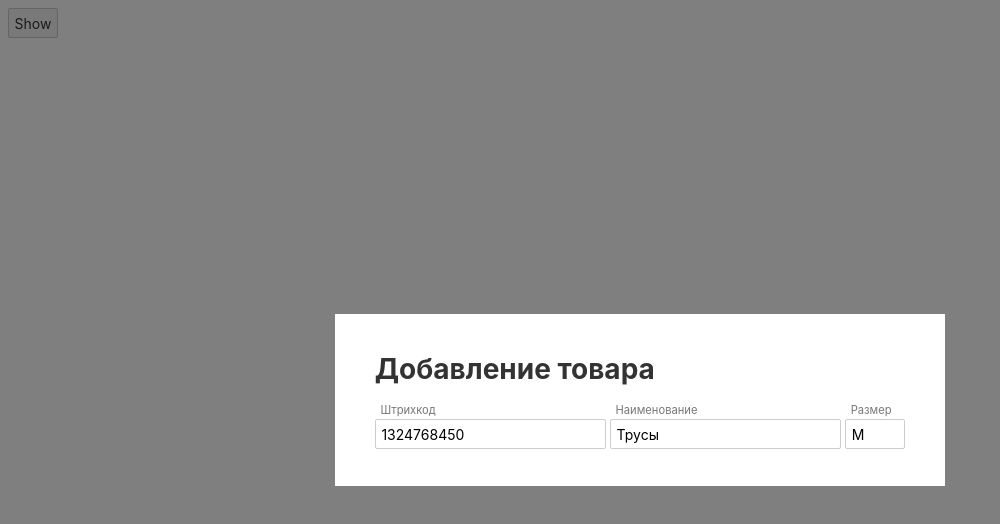
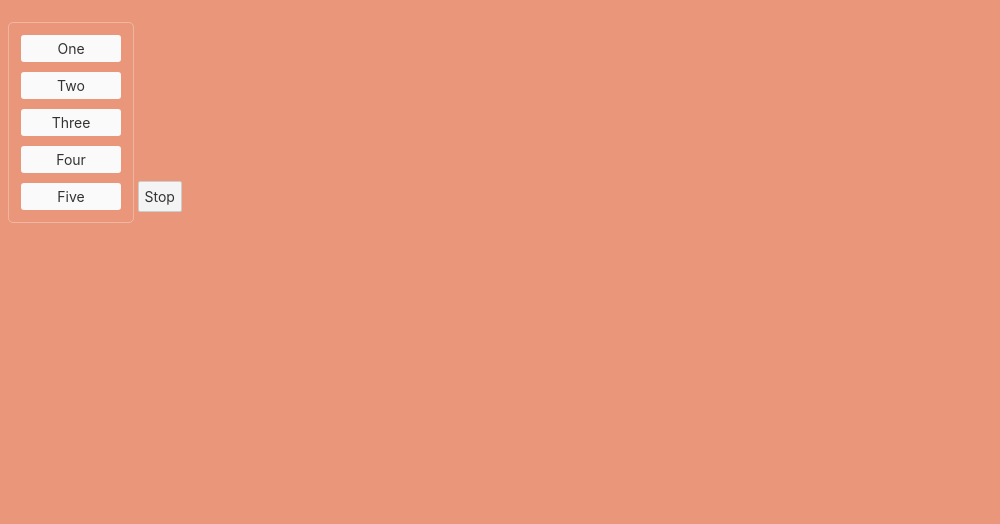
Before and after one commit to HeadMad/svelte-ui, a Svelte app: page / in a window 1280 px wide. Shown: the top 524 px of the page, without its empty margins (0-1000 px from the left). Built offline with nearby package versions, Linux system fonts and the light colour scheme.

Commit message:
Add sortable action

```diff
--- a/src/App.svelte
+++ b/src/App.svelte
@@ -1,30 +1,53 @@
 <script>
   // Supabase passwors DAJ-9xx-mPS-4hf
   import { onMount } from "svelte";
-  import Input from './components/Input/Input.svelte';
-  import InputList from './components/Input/InputList.svelte';
+  import { sortable } from "./components/DragDrop/actions";
 
   import AddRowForm from "./bundles/AddRowForm.svelte";
   let addForm;
-  // let value;
-  let items = ["Hello", "Dolly", "How", 'Hello'];
-  let value='some';
-  onMount(() => {});
-
+  let draggable = true;
 </script>
 
-<AddRowForm bind:this={addForm} />
-<button on:click={addForm.show}>Show</button>
-<!-- <Input {value} label="Awesome Input">
-  {#if items.length}
-  <InputList
-    keyActions={{Escape({list}) {list.toggle()}}}
-    list={items}
-    on:enter={ (e) => { items = items.concat(e.detail.value) }}
-    let:item
-  >Пункт {item} </InputList>
-  {/if}
-</Input> -->
+<!-- <AddRowForm bind:this={addForm} /> -->
+<!-- <button on:click={addForm.show}>Show</button> -->
+
+<ul use:sortable={draggable}>
+  <li>One</li>
+  <li>Two</li>
+  <li>Three</li>
+  <li>Four</li>
+  <li>Five</li>
+</ul>
+
+
+
+<button
+  on:click={() => draggable = !draggable}
+>{draggable ? 'Stop' : 'Start'}</button>
 
 <style>
+  :global(body) {
+    background-color: darksalmon;
+  }
+
+  ul {
+    display: inline-block;
+    border: 1px solid rgba(255, 255, 255, 0.3);
+    border-radius: 5px;
+    padding: 12px;
+    min-width: 100px;
+  }
+
+  li {
+    list-style: none;
+    background-color: #fafafa;
+    padding: 5px 12px;
+    border-radius: 3px;
+    text-align: center;
+    cursor: grab;
+  }
+
+  li + li {
+    margin-top: 10px;
+  }
 </style>
--- /dev/null
+++ b/src/components/DragDrop/actions.js
@@ -0,0 +1,85 @@
+export function sortable(parent, isSortable = true) {
+
+  if (!isSortable)
+    return;
+
+  let draggable;
+  const elements = [...parent.children];
+
+  initDraggable();
+
+  function initDraggable() {
+    parent.addEventListener('dragover', dragOver);
+    elements.forEach(element => {
+      element.draggable = true;
+      element.addEventListener('dragstart', dragStart);
+      element.addEventListener('dragend', dragEnd);
+      // element.addEventListener('drag', onDrag);
+    });
+  }
+
+  function destroyDraggable() {
+    parent.removeEventListener('dragover', dragOver);
+    elements.forEach(element => {
+      element.draggable = false;
+      element.removeEventListener('dragstart', dragStart);
+      element.removeEventListener('dragend', dragEnd);
+    })
+  }
+
+  function dragStart(event) {
+    draggable = event.target;
+    setTimeout(() => { this.style.visibility = 'hidden'; }, 0);
+  }
+
+  function dragEnd() {
+    this.style.visibility = '';
+  }
+
+  function onDrag(event) {
+
+    // event.target.style.position = 'relative';
+    // event.target.style.top = event.offsetY + 'px';
+    // event.target.style.left = event.offsetX + 'px';
+  }
+
+  function dragOver(event) {
+    const over = event.target;
+    if (over === draggable || over === parent)
+    return;
+
+    let next = draggable.nextSibling;
+    let method = 'before';
+
+    if (!next) {
+      next = draggable.previousSibling;
+      method = 'after';
+    }
+
+    over.replaceWith(draggable);
+    next[method](over);
+
+  }
+
+
+
+
+
+
+  return {
+    update(updIsDraggable) {
+      isSortable = updIsDraggable;
+
+      if (updIsDraggable)
+        initDraggable();
+      else
+        destroyDraggable();
+
+    },
+    destroy() {
+      if (isSortable)
+        destroyDraggable();
+
+    }
+  }
+}
```
